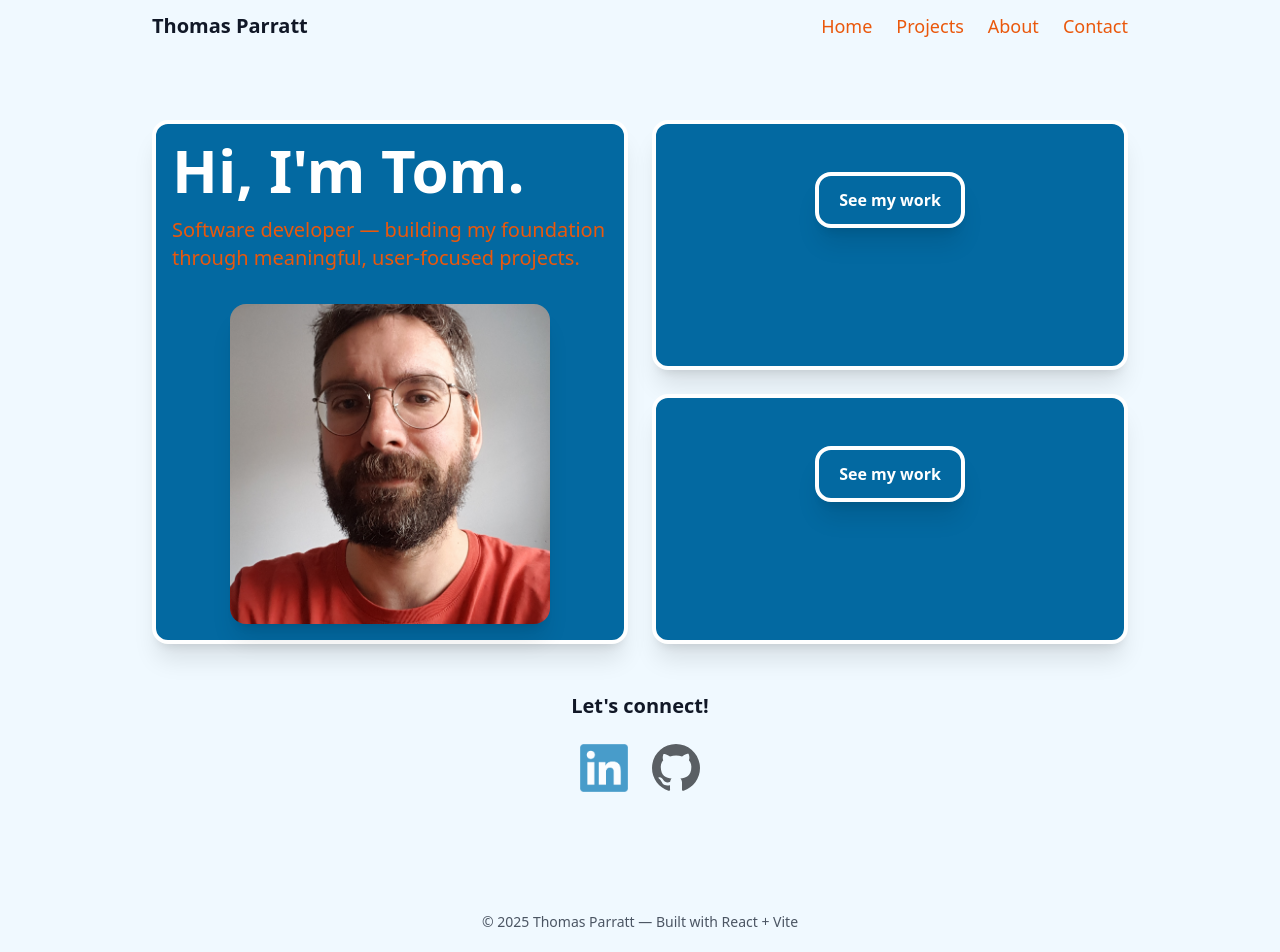
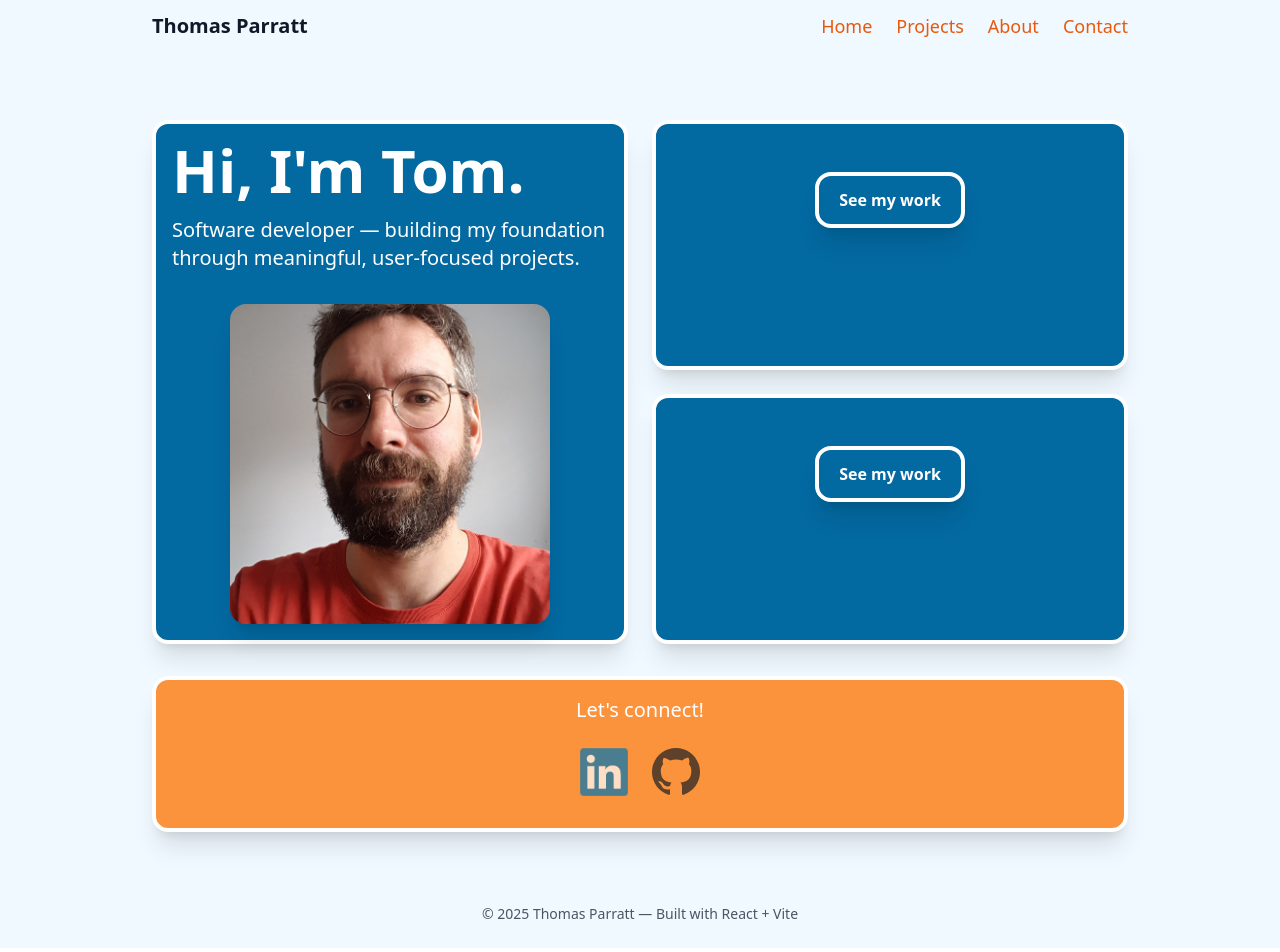
Before and after one commit to ThomasParratt/portfolio, a React (Vite) app: page / in a window 1280 px wide. Shown: the top 952 px of the page. Built offline with nearby package versions, Linux system fonts and the light colour scheme.

Commit message:
added lets connect box

```diff
--- a/src/components/Hero.jsx
+++ b/src/components/Hero.jsx
@@ -28,7 +28,7 @@ export default function Hero() {
                     <article className="md:row-span-2 border-4 border-white rounded-2xl p-4 shadow-xl transition bg-sky-700">
                         <h1 className="text-4xl md:text-6xl text-white font-bold">
                             Hi, I'm Tom.
-                            <span className="block text-lg md:text-xl mt-4 font-medium text-orange-600 max-w-[600px] mx-auto">
+                            <span className="block text-lg md:text-xl mt-4 font-medium text-white max-w-[600px] mx-auto">
                                 Software developer — building my foundation through meaningful, user-focused projects.
                             </span>
                         </h1>
@@ -53,9 +53,11 @@ export default function Hero() {
                     </article>
                 </div>
             </div>
-            <section className="py-12 text-center">
-                <p className="mb-6 text-xl font-semibold">Let's connect!</p>
-                <div className="flex justify-center gap-6">
+            <section className="mt-8 text-center">
+                <div className="max-w-5xl mx-auto px-6 grid grid-cols-1 md:grid-cols-2 gap-6">
+                    <article className="md:col-span-2 border-4 border-white rounded-2xl p-4 shadow-xl transition bg-orange-400">
+                        <p className="mb-6 text-xl text-white font-medium">Let's connect!</p>
+                        <div className="mb-4 flex justify-center gap-6">
                             <a
                                 href="https://www.linkedin.com/in/thomas-parratt-hive/"
                                 target="_blank"
@@ -75,6 +77,8 @@ export default function Hero() {
                                 <img src={githubIcon} alt="GitHub" className="w-full h-full" />
                             </a>
                         </div>
+                    </article>
+                </div>
             </section>
             {/* Pong overlay */}
             {showPong && (
```
Lines whose indentation alone changed are shown as unchanged.
